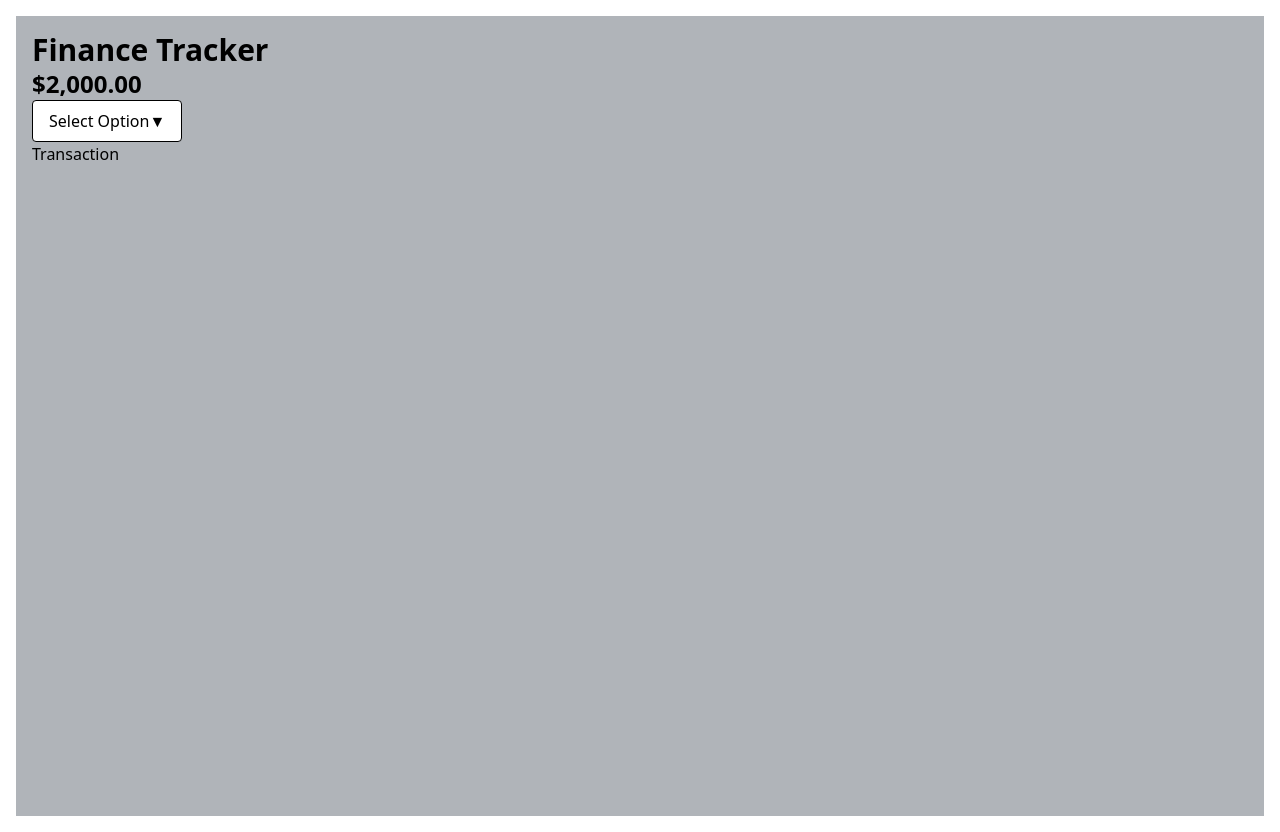
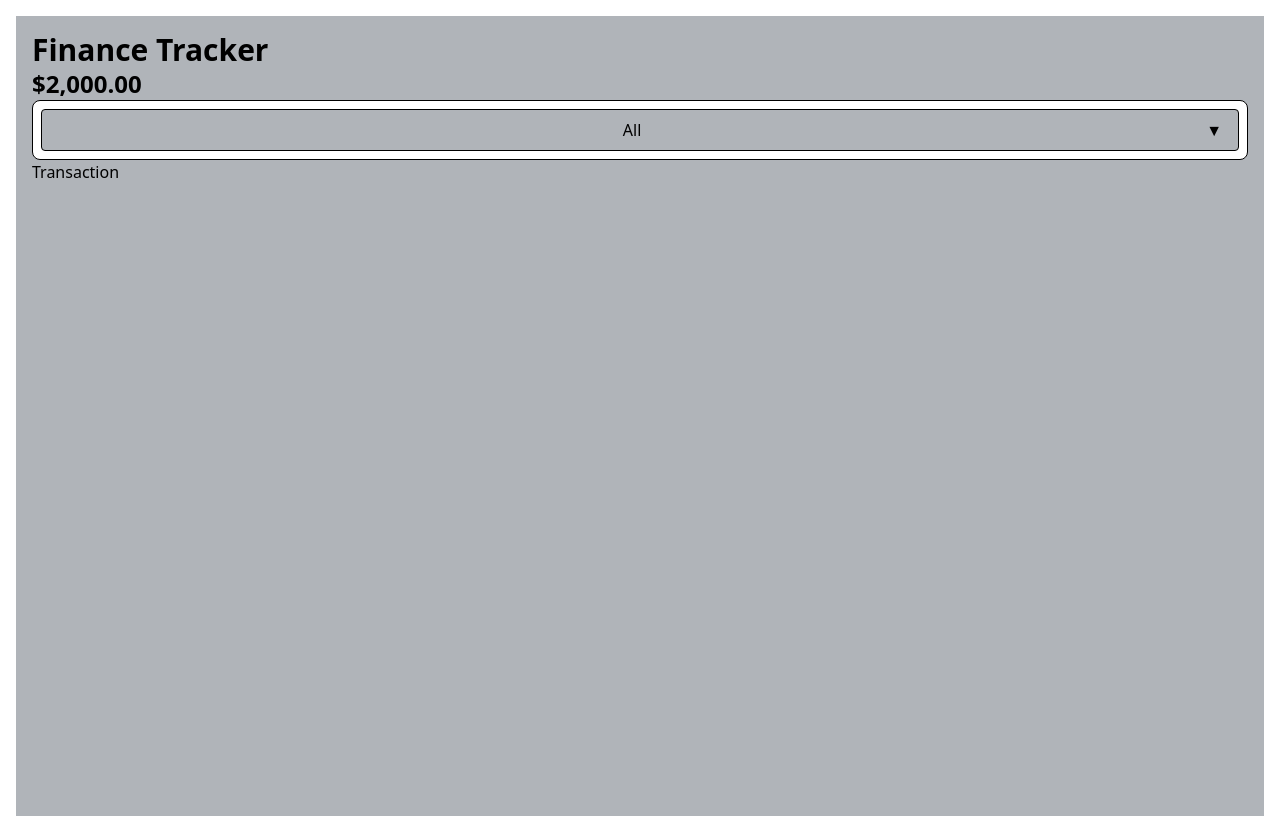
Before and after one commit to Obiwumma/Personal-Finance-Tracker, a React (Vite) app in the folder personal-finance-tracker/: page / in a window 1280 px wide. Built offline with nearby package versions, Linux system fonts and the light colour scheme.

Commit message:
Created a basic layout

```diff
--- a/personal-finance-tracker/src/App.jsx
+++ b/personal-finance-tracker/src/App.jsx
@@ -2,6 +2,13 @@ import { useState } from 'react'
 import reactLogo from './assets/react.svg'
 import viteLogo from '/vite.svg'
 import './App.css'
+
+// const dropdownBtn = document.getElementById('dropdownBtn')
+// const dropdownMenu = document.getElementById('dropdownMenu')
+
+// dropdownBtn.addEventListener('click' , function() {
+//   dropdownMenu.classList.toggle('hidden')
+// })
 
 function App() {
   const [count, setCount] = useState(0)
@@ -14,19 +21,19 @@ function App() {
         <div><p className='text-2xl font-semibold '>$2,000.00</p></div>
       </header>
 
-      <div class="relative">
-  {/* <!-- Fake select button --> */}
-  <button class="px-4 py-2 bg-white border rounded">
-    Select Option
-    <span class="float-right">▼</span>
-  </button>
+      <div className="relative bg-white border rounded-lg p-2">
+        {/* <!-- Fake select button --> */}
+        <button id='dropdownBtn' class=" w-full px-4 py-2 bg-[#b0b4b9] border rounded">
+          All
+          <span className="float-right">▼</span>
+        </button>
 
-  {/* <!-- Dropdown options --> */}
-  <div class="absolute hidden w-full bg-white border rounded shadow-lg">
-    <div class="p-2 hover:bg-blue-100">Option 1</div>
-    <div class="p-2 hover:bg-blue-100">Option 2</div>
-  </div>
-</div>
+        {/* <!-- Dropdown options --> */}
+        <div id='dropdownMenu' className="absolute hidden w-full bg-white border rounded shadow-lg">
+          <div className="p-2 hover:bg-blue-100">some</div>
+          <div className="p-2 hover:bg-blue-100">few</div>
+        </div>
+      </div>
 
       <main>
         <div>Transaction</div>
```
